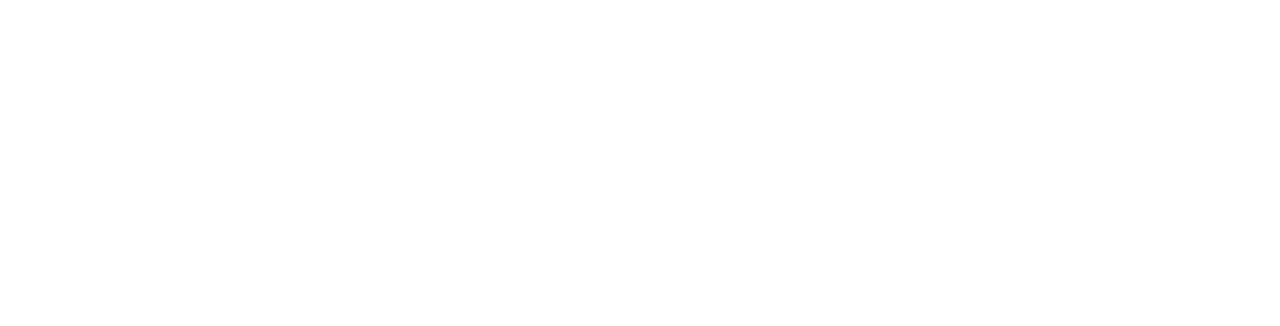
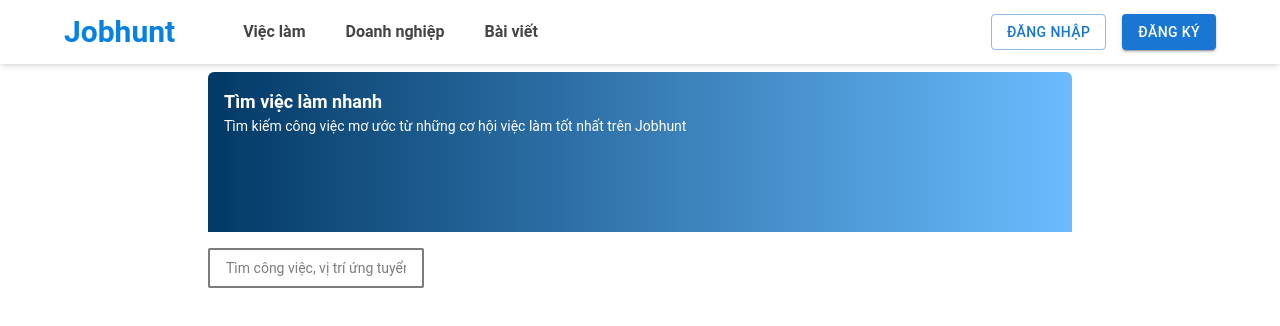
Before and after one commit to thanhduybui/Recruitment, a React (Vite) app: page /jobhunt/find-job in a window 1280 px wide. Before the commit this address had no page. Shown: the top 326 px of the page. Built offline with nearby package versions, Linux system fonts and the light colour scheme.

Commit message:
add find job page

```diff
--- a/src/App.tsx
+++ b/src/App.tsx
@@ -1,12 +1,5 @@
-import {
-  // createBrowserRouter,
-  // createRoutesFromElements,
-  Routes,
-  Route,
-  // RouterProvider,
-  BrowserRouter,
-} from "react-router-dom";
-import { Home, Login, Register } from "@pages";
+import { Routes, Route, BrowserRouter } from "react-router-dom";
+import { Home, Login, Register, Job } from "@pages";
 
 function App() {
   return (
@@ -15,8 +8,10 @@
         <Route path="/home" element={<Home />} />
         <Route path="/login" element={<Login />} />
         <Route path="/register" element={<Register />} />
+        <Route path="/find-job" element={<Job />} />
       </Routes>
     </BrowserRouter>
   );
 }
+
 export default App;
--- /dev/null
+++ b/src/features/filter/components/Banner.tsx
@@ -0,0 +1,10 @@
+export default function Banner() {
+  return (
+    <div className="mt-2 rounded-t-md  h-40 bg-gradient-to-r from-primary-800 to-primary-200 p-4">
+      <h1 className="text-white text-lg font-semibold">Tìm việc làm nhanh</h1>
+      <p className="text-white text-sm ">
+        Tìm kiếm công việc mơ ước từ những cơ hội việc làm tốt nhất trên Jobhunt
+      </p>
+    </div>
+  );
+}
--- /dev/null
+++ b/src/features/filter/index.ts
@@ -0,0 +1 @@
+export { default as Banner } from "./components/Banner";
--- /dev/null
+++ b/src/pages/Job.tsx
@@ -0,0 +1,24 @@
+import { Header } from "@components/layouts/header";
+import { Banner } from "@features/filter";
+import Container from "@mui/material/Container";
+
+export default function Job() {
+  return (
+    <>
+      <Header />
+      <Container>
+        <div className="w-3/4 m-auto">
+          <Banner />
+          <div className="filter">
+            <form className="flex gap-2 items-center py-4">
+              <input
+                className="w-1/4 text-gray-300 text-sm border-2 border-gray-200 rounded-sm outline-none focus:border-primary-600 px-4 py-2 placeholder:text-gray-200 placeholder:text-sm"
+                placeholder="Tìm công việc, vị trí ứng tuyển..."
+              ></input>
+            </form>
+          </div>
+        </div>
+      </Container>
+    </>
+  );
+}
--- a/src/pages/index.tsx
+++ b/src/pages/index.tsx
@@ -1,3 +1,4 @@
 export { default as Home } from "./Home";
 export { default as Login } from "./Login";
 export { default as Register } from "./Register";
+export { default as Job } from "./Job";
```
